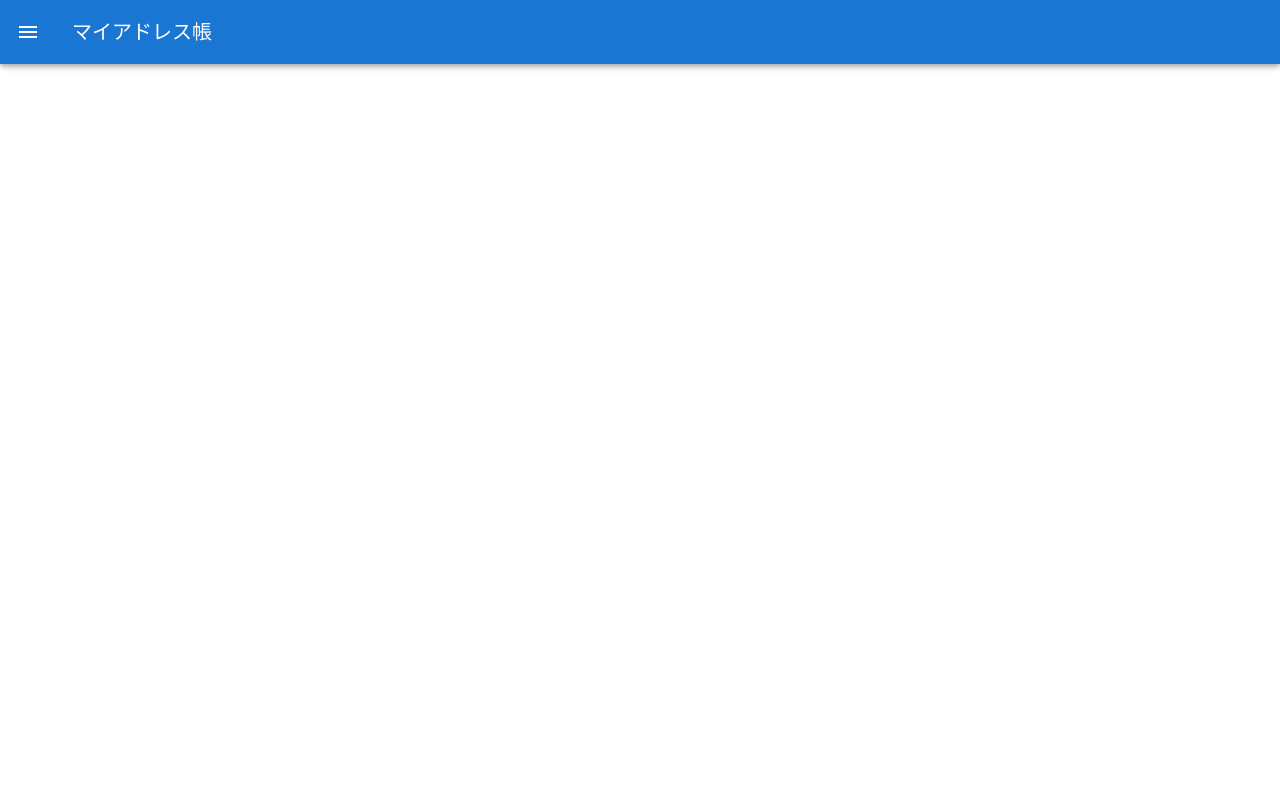
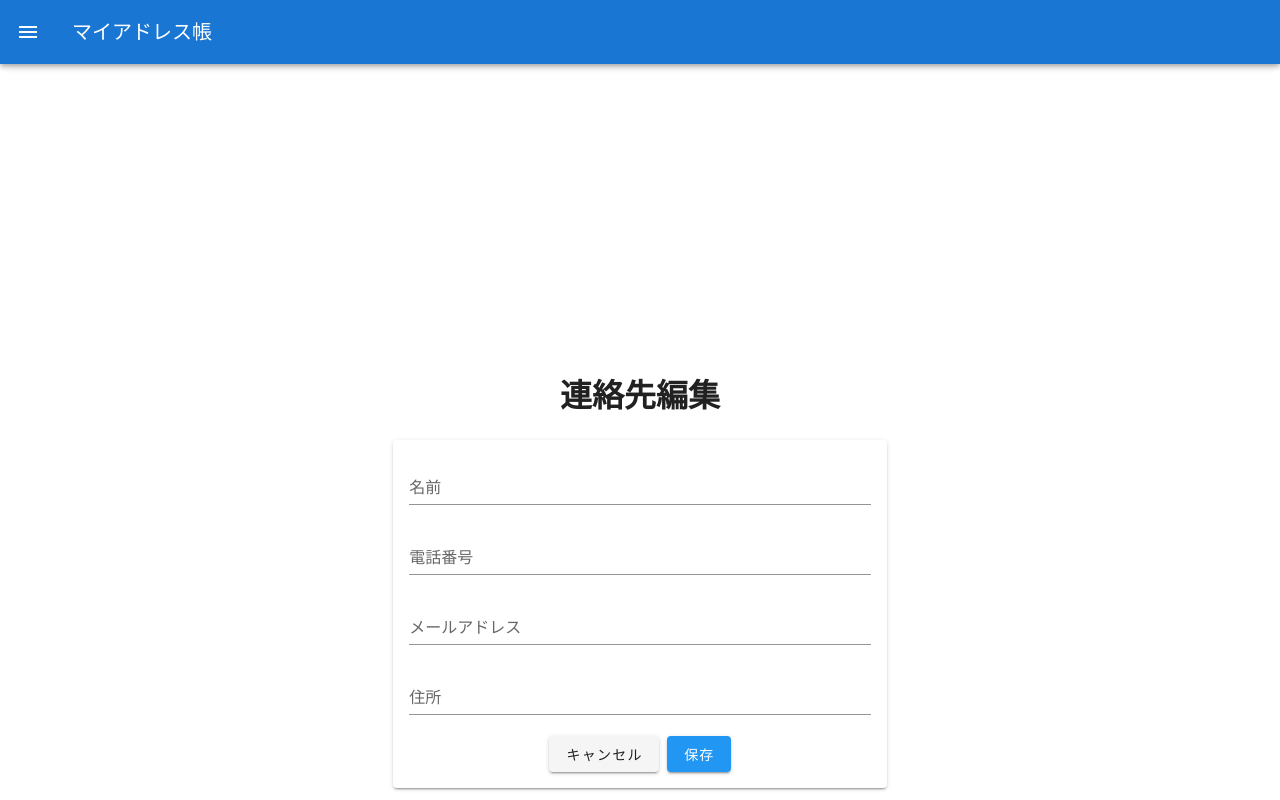
Before and after one commit to fuzzy-yusuke/sample-vue, a Vue app: page /addresses/1/edit in a window 1280 px wide. Built offline with nearby package versions, Linux system fonts and the light colour scheme.

Commit message:
連絡先追加機能の追加

```diff
--- a/src/router/index.js
+++ b/src/router/index.js
@@ -2,6 +2,7 @@
 import VueRouter from 'vue-router'
 import Home from '../views/Home.vue'
 import Addresses from '../views/Addresses.vue'
+import AddressForm from '../views/AddressForm.vue'
 
 Vue.use(VueRouter) //引数としてプラグインを渡して、機能を拡張出来る
 
@@ -16,6 +17,11 @@
     path: '/addresses',
     name: 'addresses',
     component: Addresses
+  },
+  {
+    path: '/addresses/:address_id?/edit', //「:」を含ませることで、パスに含まれるID等の値をコンポーネントで受け取らせる。「?」はオプションとして扱われる
+    name: 'address_edit',
+    component: AddressForm
   },
   {
     path: '/about',
--- a/src/store/index.js
+++ b/src/store/index.js
@@ -5,16 +5,23 @@
 
 export default new Vuex.Store({
   state: {
-    drawer: false //デフォルトは閉じた状態
+    drawer: false, //デフォルトは閉じた状態
+    addresses:[]
   },
   mutations: { //stateの状態を変更する
     toggleSideMenu(state){
       state.drawer=!state.drawer
+    },
+    addAddress(state,address){
+      state.addresses.push(address)
     }
   },
   actions: {
     toggleSideMenu({commit}) { //引数としてcontextオブジェクトが自動的に渡される
       commit('toggleSideMenu')
+    },
+    addAddress({commit},address){
+      commit('addAddress',address)
     }
   },
   modules: {
--- /dev/null
+++ b/src/views/AddressForm.vue
@@ -0,0 +1,45 @@
+<template>
+  <v-container text-xs-center>
+    <v-layout row wrap justify-center>
+      <v-flex xs12 class="text-center">
+        <h1>連絡先編集</h1>
+      </v-flex>
+
+      <v-flex xs5 mt-5>
+        <v-card>
+          <v-card-text>
+            <v-form>
+               <v-text-field v-model="address.name" label="名前"></v-text-field>
+               <v-text-field v-model="address.tel" label="電話番号"></v-text-field>
+               <v-text-field v-model="address.email" label="メールアドレス"></v-text-field>
+               <v-text-field v-model="address.address" label="住所"></v-text-field>
+               <div class="text-center">
+                 <v-btn @click="$router.push({ name: 'addresses' })">キャンセル</v-btn>
+                 <v-btn color="info" class="ml-2" @click="submit">保存</v-btn>
+               </div>
+            </v-form>
+          </v-card-text>
+        </v-card>
+      </v-flex>
+    </v-layout>
+  </v-container>
+</template>
+
+<script>
+import {mapActions} from 'vuex'
+export default {
+  data () {
+    return {
+      address: {}
+    }
+  },
+  methods:{
+      submit(){
+          this.addAddress(this.address)
+          this.$router.push({name:'addresses'}) //保存の完了後、連絡先一覧ページへ移動
+          this.address={}                       //連絡先ページへ移動後、追加ページで入力されたデータをリセットする(配列の中を空にする感じ)
+      },
+      ...mapActions(['addAddress'])
+  }
+}
+</script>
--- a/src/views/Addresses.vue
+++ b/src/views/Addresses.vue
@@ -3,6 +3,14 @@
     <v-layout row wrap>
       <v-flex xs12>
         <h1>連絡先一覧</h1>
+      </v-flex>
+
+      <v-flex xs12 mt-5 mr-5 text-right>
+        <router-link :to="{name:'address_edit'}">
+          <v-btn color="info">
+            連絡先追加
+          </v-btn>
+        </router-link>
       </v-flex>
 
       <v-flex xs12 mt-5 justify-center>
@@ -21,6 +29,9 @@
 
 <script>
 export default {
+  created(){
+    this.addresses=this.$store.state.addresses //連絡先のデータを取りに行く
+  },
   data () {
     return {
       headers: [
@@ -29,20 +40,7 @@
         { text: 'メールアドレス', value: 'email' },
         { text: '住所', value: 'address' }
       ],
-      addresses: [
-        {
-          name: '友人１',
-          tel: '090-0000-1111',
-          email: 'sample1@mail.com',
-          address: '東京都渋谷区'
-        },
-        {
-          name: '友人２',
-          tel: '090-2222-3333',
-          email: 'sample2@mail.com',
-          address: '東京都品川区'
-        }
-      ]
+      addresses: []
     }
   }
 }
```
